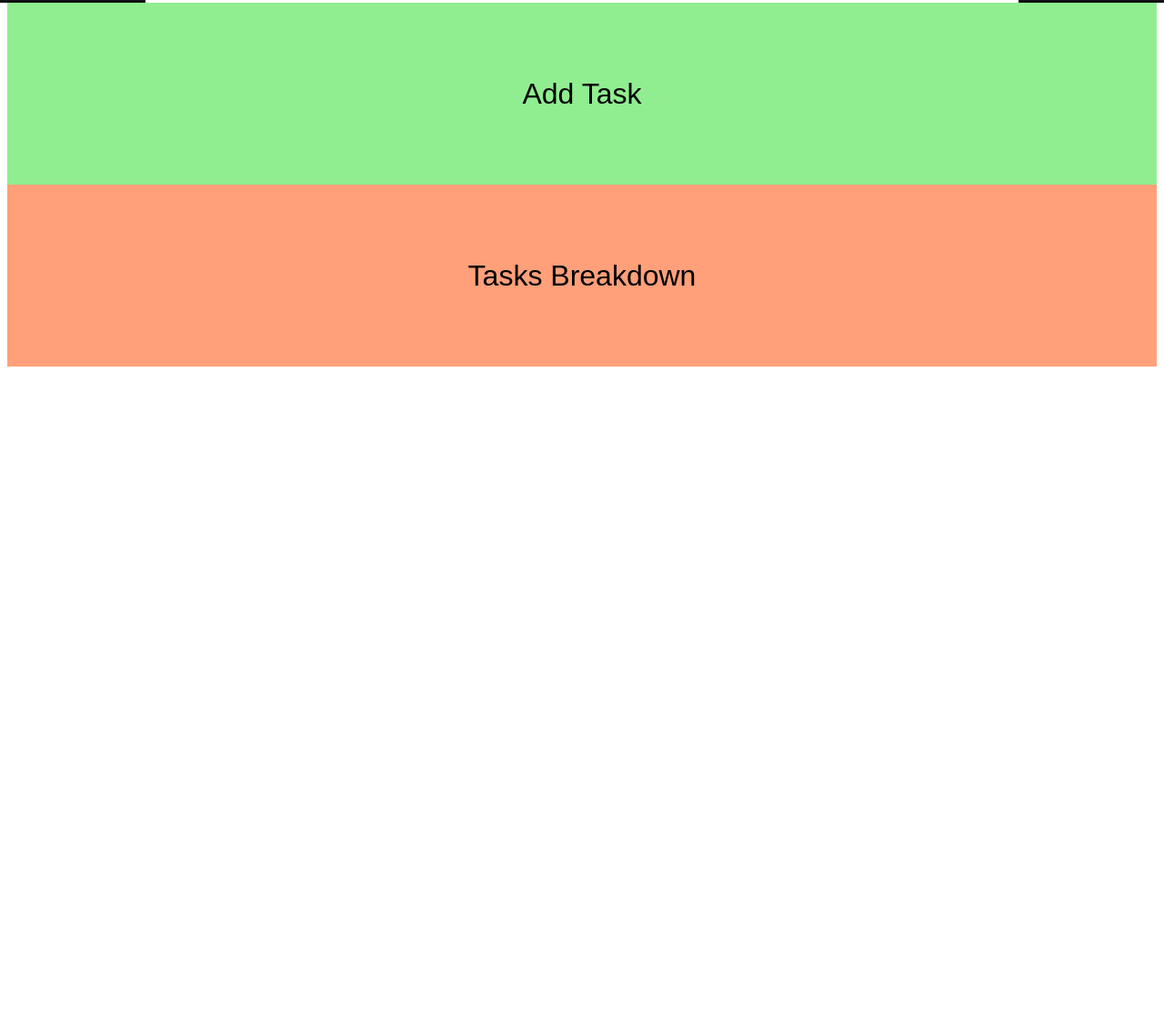
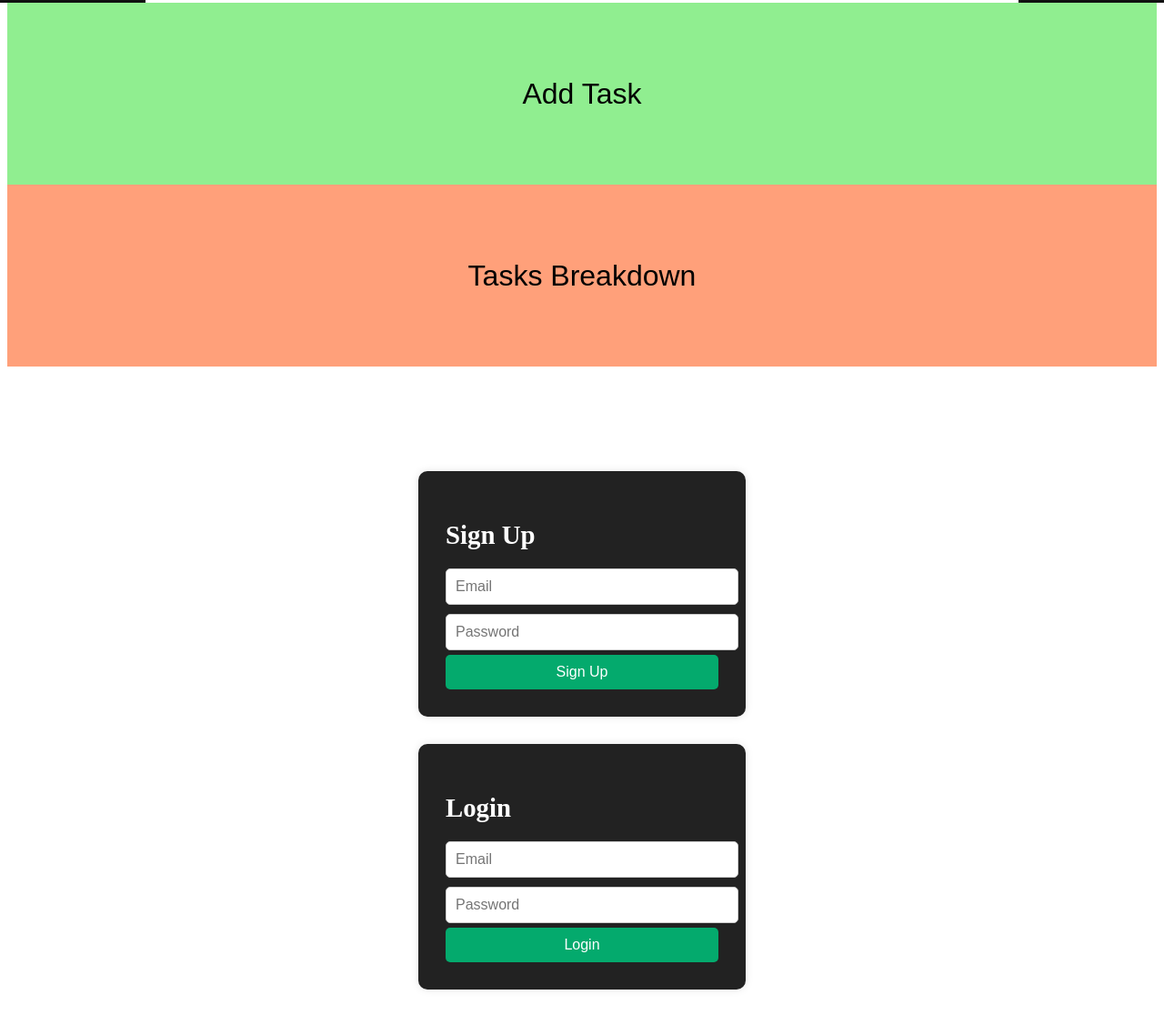
Before and after one commit to KanzaSaud/hackathon, a plain HTML site: page index.html in a window 1280 px wide. Shown: the part 877-2004 px from the top of the page at 91% size. Before the commit the page ends 1288 px from the top, so only its background shows below. Drawn offline with Linux system fonts and the light colour scheme.

Commit message:
changes committing

```diff
--- a/index.html
+++ b/index.html
@@ -42,8 +42,40 @@
   </div>
   <div id="add-task">Add Task</div>
   <div id="task-breakdown">Tasks Breakdown</div>
+  <div id="auth-container">
+    <!-- Sign Up Form -->
+    <div id="signup-form">
+      <h2>Sign Up</h2>
+      <input type="email" id="signup-email" placeholder="Email" required>
+      <input type="password" id="signup-password" placeholder="Password" required>
+      <button onclick="signUp()">Sign Up</button>
+    </div>
 
+    <!-- Login Form -->
+    <div id="login-form">
+      <h2>Login</h2>
+      <input type="email" id="login-email" placeholder="Email" required>
+      <input type="password" id="login-password" placeholder="Password" required>
+      <button onclick="login()">Login</button>
+    </div>
+  </div>
 
-  <script src="script.js"></script>
+  <!-- Firebase SDK
+<script src="https://www.gstatic.com/firebasejs/9.19.1/firebase-app.js"></script>
+<script src="https://www.gstatic.com/firebasejs/9.19.1/firebase-auth.js"></script> -->
+<!-- <script>
+  // Initialize Firebase with your Firebase config object
+  const firebaseConfig = {
+    apiKey: "AIzaSyBfZ_EwYERwTKEb1rLjd-Yf-uFpo0qcrQM",
+  authDomain: "hackathon-smit-2025.firebaseapp.com",
+  projectId: "hackathon-smit-2025",
+  storageBucket: "hackathon-smit-2025.firebasestorage.app",
+  messagingSenderId: "825161284184",
+  appId: "1:825161284184:web:148c9d7e86825d6898282d"
+  };
+  const app = firebase.initializeApp(firebaseConfig);
+  const auth = firebase.auth();
+  </script> -->
+  <script type="module" src="script.js"></script>
 </body>
 </html>
--- a/script.js
+++ b/script.js
@@ -1,2 +1,57 @@
 document.getElementById('leftDiv').textContent = "I'm on the left!";
 document.getElementById('rightDiv').textContent = "I'm on the right!";
+
+// Import Firebase App (the core Firebase SDK) and Firebase Auth
+import { initializeApp } from 'https://www.gstatic.com/firebasejs/9.19.1/firebase-app.js';
+import { getAuth, createUserWithEmailAndPassword, signInWithEmailAndPassword } from 'https://www.gstatic.com/firebasejs/9.19.1/firebase-auth.js';
+// Initialize Firebase with your Firebase config object
+const firebaseConfig = {
+  apiKey: "AIzaSyBfZ_EwYERwTKEb1rLjd-Yf-uFpo0qcrQM",
+authDomain: "hackathon-smit-2025.firebaseapp.com",
+projectId: "hackathon-smit-2025",
+storageBucket: "hackathon-smit-2025.firebasestorage.app",
+messagingSenderId: "825161284184",
+appId: "1:825161284184:web:148c9d7e86825d6898282d"
+};
+const app = firebase.initializeApp(firebaseConfig);
+const auth = firebase.auth();
+
+// Sign up function
+function signUp() {
+    const email = document.getElementById("signup-email").value;
+    const password = document.getElementById("signup-password").value;
+
+    firebase.auth().createUserWithEmailAndPassword(email, password)
+      .then((userCredential) => {
+        // Successfully signed up
+        console.log("User signed up:", userCredential.user);
+        alert("Sign up successful!");
+      })
+      .catch((error) => {
+        // Error occurred
+        const errorCode = error.code;
+        const errorMessage = error.message;
+        console.log(errorCode, errorMessage);
+        alert(errorMessage);
+      });
+  }
+
+  // Login function
+  function login() {
+    const email = document.getElementById("login-email").value;
+    const password = document.getElementById("login-password").value;
+
+    firebase.auth().signInWithEmailAndPassword(email, password)
+      .then((userCredential) => {
+        // Successfully logged in
+        console.log("User logged in:", userCredential.user);
+        alert("Login successful!");
+      })
+      .catch((error) => {
+        // Error occurred
+        const errorCode = error.code;
+        const errorMessage = error.message;
+        console.log(errorCode, errorMessage);
+        alert(errorMessage);
+      });
+  }
--- a/style.css
+++ b/style.css
@@ -142,3 +142,75 @@
     .sidenav {padding-top: 15px;}
     .sidenav a {font-size: 18px;}
 }
+
+
+
+/* ---------------------------signup/authentication-------------------- */
+/* Container for both forms */
+#auth-container {
+  display: flex;
+  justify-content: center;
+  align-items: center;
+  height: 100vh; /* Take up full viewport height */
+  flex-direction: column;
+  gap: 30px; /* Space between forms */
+}
+
+/* Sign Up and Login Form */
+#signup-form, #login-form {
+  background-color: #222;
+  padding: 30px;
+  border-radius: 10px;
+  box-shadow: 0px 0px 10px rgba(0, 0, 0, 0.1);
+  width: 300px; /* Set a fixed width */
+  display: flex;
+  flex-direction: column;
+  align-items: center;
+  gap: 15px; /* Space between fields */
+}
+
+/* Title for forms */
+#signup-form h2, #login-form h2 {
+  font-size: 1.8rem;
+  color: #fff;
+  margin-bottom: 15px;
+}
+
+/* Input fields */
+#signup-form input, #login-form input {
+  width: 100%;
+  padding: 10px;
+  margin: 5px 0;
+  border-radius: 5px;
+  border: 1px solid #ccc;
+  font-size: 1rem;
+}
+
+/* Input field focus effect */
+#signup-form input:focus, #login-form input:focus {
+  border-color: #04AA6D;
+  outline: none;
+}
+
+/* Button styles */
+#signup-form button, #login-form button {
+  width: 100%;
+  padding: 10px;
+  background-color: #04AA6D;
+  color: white;
+  font-size: 1rem;
+  border: none;
+  border-radius: 5px;
+  cursor: pointer;
+  transition: background-color 0.3s ease;
+}
+
+/* Button hover effect */
+#signup-form button:hover, #login-form button:hover {
+  background-color: #028F50;
+}
+
+/* Optional: Styling when forms are hidden (you can toggle visibility later) */
+#signup-form, #login-form {
+  display: block;
+}
```
